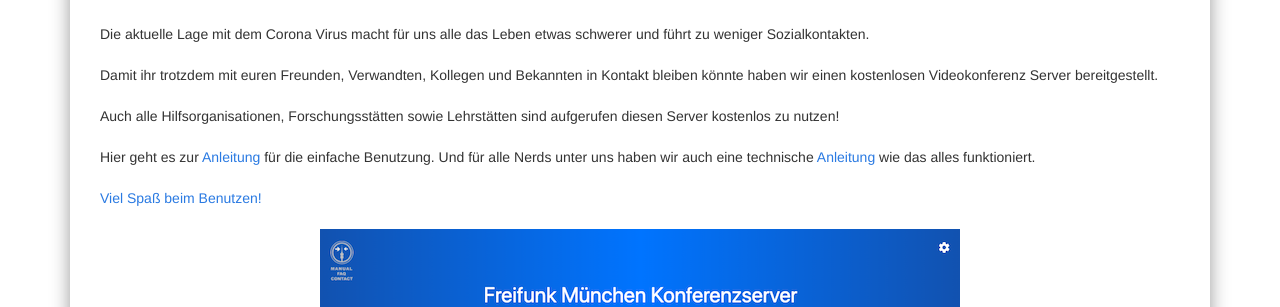
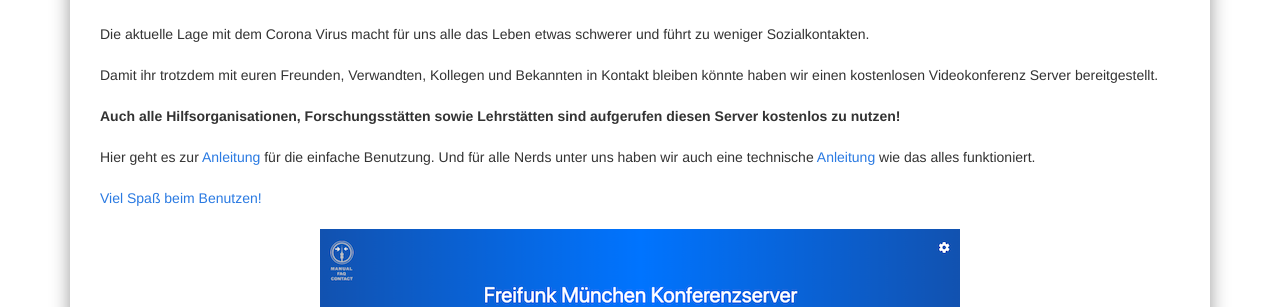
Before and after one commit to freifunkMUC/freifunkmuc.github.io, a Jekyll site: the page built from _posts/2020-03-21-meet.markdown, in a window 1280 px wide. Shown: the part 187-494 px from the top of the page. Built offline with Jekyll 4.4.1, drawn with Linux system fonts in a browser that asks for light colours.

```diff
--- a/_posts/2020-03-21-meet.markdown
+++ b/_posts/2020-03-21-meet.markdown
@@ -9,7 +9,7 @@ Die aktuelle Lage mit dem Corona Virus macht für uns alle das Leben etwas schwe
 
 Damit ihr trotzdem mit euren Freunden, Verwandten, Kollegen und Bekannten in Kontakt bleiben könnte haben wir einen kostenlosen Videokonferenz Server bereitgestellt.
 
-Auch alle Hilfsorganisationen, Forschungsstätten sowie Lehrstätten sind aufgerufen diesen Server kostenlos zu nutzen!
+**Auch alle Hilfsorganisationen, Forschungsstätten sowie Lehrstätten sind aufgerufen diesen Server kostenlos zu nutzen!**
 
 Hier geht es zur [Anleitung](https://ffmuc.net/wiki/doku.php?id=knb:meet) für die einfache Benutzung. Und für alle Nerds unter uns haben wir auch eine technische [Anleitung](https://ffmuc.net/wiki/doku.php?id=knb:meet-server) wie das alles funktioniert.
 
```
